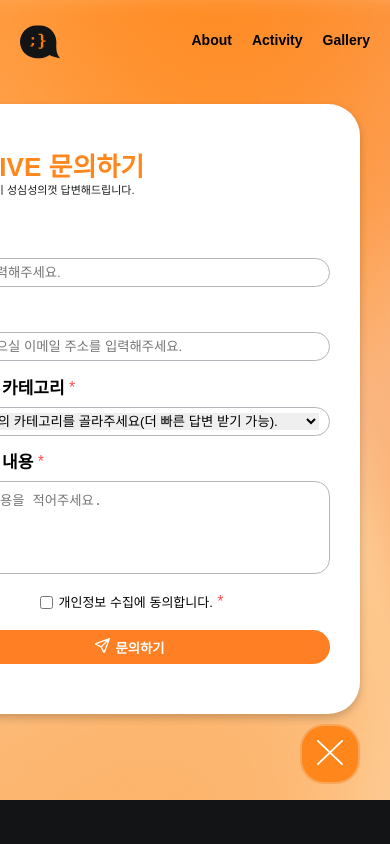
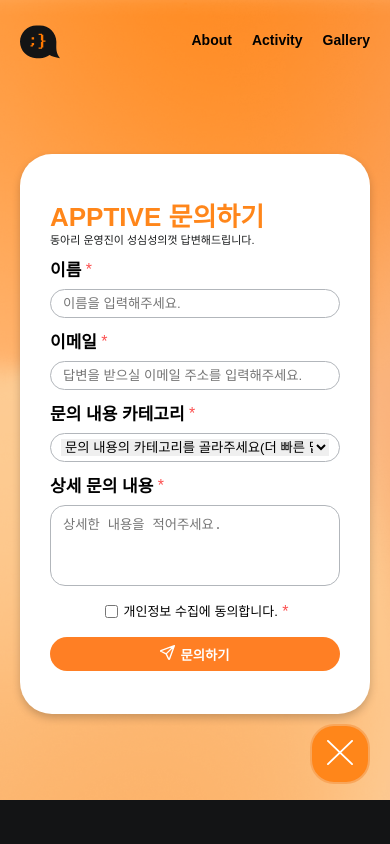
Before and after one commit to ApptiveDev/apptive-home-frontend, a React (Vite) app: page / in a window 390 px wide. Both pictures are taken after a click on the button 330 px from the left and 754 px from the top of the page. Shown: the top 844 px of the page. Built offline with nearby package versions, Linux system fonts and the light colour scheme; a web font is replaced by a local one.

Commit message:
design: 반응형 디자인을 반영하고 eslint 문제 수정

```diff
--- a/src/components/organisms/qna/Qna.tsx
+++ b/src/components/organisms/qna/Qna.tsx
@@ -1,8 +1,7 @@
-import { useEffect, useRef, useState } from "react";
-import FloatingButton from "./FloatingButton";
-import QnaForm from "./QnaForm";
-import { MAX_CONTENT_WIDTH } from '@styles/sizes';
-import Container from "@/components/atoms/container/Container";
+import { useEffect, useRef, useState } from 'react';
+import FloatingButton from './FloatingButton';
+import QnaForm from './QnaForm';
+import Container from '@components/atoms/container/Container';
 
 function Qna() {
   const [isFormOpen, setIsFormOpen] = useState(false);
@@ -27,41 +26,45 @@
       }
     };
 
-    // 클릭 이벤트 리스너 추가
-    document.addEventListener("mousedown", handleClickOutside);
+    document.addEventListener('mousedown', handleClickOutside);
 
     return () => {
-      // 컴포넌트 언마운트 시 이벤트 리스너 제거
-      document.removeEventListener("mousedown", handleClickOutside);
+      document.removeEventListener('mousedown', handleClickOutside);
     };
   }, [formRef, buttonRef]);
 
   return (
     <Container
       size="full-width"
-      maxWidth={MAX_CONTENT_WIDTH}
       direction="column"
-      padding="20px"
       style={{
-        padding: '50px 0',
-        position:'fixed',
-        alignItems:'end',
-        display:'flex',flexDirection:'column', right:'30px',bottom:'10px',
-        zIndex:1000
-      }}
-      responsiveStyle={{
-        sm: { padding: '50px 5%' },
+        position: 'fixed',
+        bottom: '10px',
+        zIndex: 1000,
       }}
     >
-      <div
-
-      style={{display:'flex',flexDirection:'column', alignItems:'end',bottom:'10px', gap:'10px',zIndex:1000}}>
-        <QnaForm ref={formRef} isOpen={isFormOpen}/>
-        <FloatingButton ref={buttonRef} isOpen={isFormOpen} onClick={handleButtonClick} />
-      </div>
+      <Container
+        size="full-width"
+        justify="flex-end"
+      >
+        <Container
+          align="flex-end"
+          direction="column"
+          padding="50px 20px"
+          size="full-width"
+          style={{
+            bottom: '10px',
+            gap: '10px',
+            zIndex: 1000,
+          }}
+        >
+          <QnaForm ref={formRef} isOpen={isFormOpen}/>
+          <FloatingButton ref={buttonRef} isOpen={isFormOpen} onClick={handleButtonClick}/>
+        </Container>
+      </Container>
     </Container>
 
+  );
+}
 
-  )
-}
 export default Qna;
--- a/src/components/organisms/qna/QnaForm.tsx
+++ b/src/components/organisms/qna/QnaForm.tsx
@@ -11,84 +11,93 @@
   if (!isOpen) return null;
   return (
     <div ref={ref}>
-       <Container size={{ width: '340px', height: '510px' }} direction='column' style={{
-      width: '400px',
+       <Container
+         size={{
+           width: '100%',
+           height: '560px',
+         }}
+         maxWidth='400px'
+         direction='column'
+         style={{
            backgroundColor: 'white',
            borderRadius: '32px',
            boxShadow: '0px 4px 8px rgba(0, 0, 0, 0.2)',
-      padding: '50px 30px',
-      zIndex: 1000
-      ,justifyContent: 'space-between',
+           zIndex: 1000,
+           justifyContent: 'space-between',
          }}
         justify="center"
         align="flex-start"
       >
-        <Container direction='column'  style={{width:'100%', gap:'5px'}}>
-          <div style={{fontSize:'26px', fontWeight:'700', color:'#FF861A'}}>APPTIVE 문의하기</div>
-          <div style={{fontSize:'11px', color:'#191B1C'}}>동아리 운영진이 성심성의껏 답변해드립니다.</div>
+        <Container
+          padding="50px 30px"
+          direction="column"
+          gap="16px"
+        >
+          <Container direction='column'  style={{ width:'100%', gap:'5px' }}>
+            <div style={{ fontSize:'26px', fontWeight:'700', color:'#FF861A' }}>APPTIVE 문의하기</div>
+            <div style={{ fontSize:'11px', color:'#191B1C' }}>동아리 운영진이 성심성의껏 답변해드립니다.</div>
           </Container>
-        <form style={{width:'100%', height:'85%',display: 'flex', flexDirection: 'column', justifyContent: 'space-between', gap:'5px'}}>
+          <form style={{ width:'100%', height:'85%', display: 'flex', flexDirection: 'column', justifyContent: 'space-between', gap:'16px' }}>
             <Container direction="column" gap="10px">
               <Container direction='row'>
-              <label htmlFor="name" style={{fontSize:'17px', fontWeight:'700'}} >이름</label>
-              <div style={{color:'#FC4F4F'}}>&nbsp;*</div>
+                <label htmlFor="name" style={{ fontSize:'17px', fontWeight:'700' }} >이름</label>
+                <div style={{ color:'#FC4F4F' }}>&nbsp;*</div>
               </Container>
-            <div style={{border:'1px solid #B2B6BB', borderRadius:'15px',flexDirection:'row',padding:'5px 10px', boxSizing:'border-box', width:'100%'}}>
-              <input type="text" id="name" name='name' placeholder='이름을 입력해주세요.' style={{border: 'none',outline: 'none',width:'100%'}} required/>
+              <div style={{ border:'1px solid #B2B6BB', borderRadius:'15px', flexDirection:'row', padding:'5px 10px', boxSizing:'border-box', width:'100%' }}>
+                <input type="text" id="name" name='name' placeholder='이름을 입력해주세요.' style={{ border: 'none', outline: 'none', width:'100%' }} required/>
               </div>
             </Container>
             <Container direction="column" gap="10px">
               <Container direction='row'>
-              <label htmlFor="email" style={{fontSize:'17px', fontWeight:'700'}}>이메일</label>
-              <div style={{color:'#FC4F4F'}}>&nbsp;*</div>
+                <label htmlFor="email" style={{ fontSize:'17px', fontWeight:'700' }}>이메일</label>
+                <div style={{ color:'#FC4F4F' }}>&nbsp;*</div>
               </Container>
-            <div style={{border:'1px solid #B2B6BB', borderRadius:'15px',flexDirection:'row',padding:'5px 10px', boxSizing:'border-box', width:'100%'}}>
-              <input type="text" id="email" name='email' placeholder='답변을 받으실 이메일 주소를 입력해주세요.' style={{border: 'none', outline: 'none',width:'100%'}} required></input>
+              <div style={{ border:'1px solid #B2B6BB', borderRadius:'15px', flexDirection:'row', padding:'5px 10px', boxSizing:'border-box', width:'100%' }}>
+                <input type="text" id="email" name='email' placeholder='답변을 받으실 이메일 주소를 입력해주세요.' style={{ border: 'none', outline: 'none', width:'100%' }} required></input>
               </div>
             </Container>
             <Container direction="column" gap="10px">
               <Container direction='row'>
-              <label htmlFor="category" style={{fontSize:'17px', fontWeight:'700'}}>문의 내용 카테고리</label>
-              <div style={{color:'#FC4F4F'}}>&nbsp;*</div>
+                <label htmlFor="category" style={{ fontSize:'17px', fontWeight:'700' }}>문의 내용 카테고리</label>
+                <div style={{ color:'#FC4F4F' }}>&nbsp;*</div>
               </Container>
-            <div style={{border:'1px solid #B2B6BB', borderRadius:'15px',flexDirection:'row',padding:'5px 10px', boxSizing:'border-box', width:'100%'}}>
-              <select id="category" name='category' style={{border: 'none', outline: 'none',width: '100%', height:'100%'}} required>
-              <option value="" style={{color:'#B2B6BB'}} disabled selected hidden>문의 내용의 카테고리를 골라주세요(더 빠른 답변 받기 가능).</option>
+              <div style={{ border:'1px solid #B2B6BB', borderRadius:'15px', flexDirection:'row', padding:'5px 10px', boxSizing:'border-box', width:'100%' }}>
+                <select id="category" name='category' style={{ border: 'none', outline: 'none', width: '100%', height:'100%' }} required>
+                  <option value="" style={{ color:'#B2B6BB' }} disabled selected hidden>문의 내용의 카테고리를 골라주세요(더 빠른 답변 받기 가능).</option>
                   <option value="1">동아리 모집</option>
                   <option value="2">동아리 행사 문의</option>
                   <option value="3">기타</option>
                 </select>
               </div>
             </Container>
-          <Container direction="column" gap="10px" style={{height:'120px'}}>
+            <Container direction="column" gap="10px" style={{ height:'120px' }}>
               <Container direction='row'>
-              <label htmlFor="content"style={{fontSize:'17px', fontWeight:'700'}} >상세 문의 내용</label>
-              <div style={{color:'#FC4F4F'}}>&nbsp;*</div>
+                <label htmlFor="content"style={{ fontSize:'17px', fontWeight:'700' }} >상세 문의 내용</label>
+                <div style={{ color:'#FC4F4F' }}>&nbsp;*</div>
               </Container>
-            <div style={{border:'1px solid #B2B6BB', borderRadius:'15px',flexDirection:'row',padding:'6px 10px', boxSizing:'border-box', width:'100%', height:'100%'}}>
-              <textarea id="content" name='content' rows={4} placeholder='상세한 내용을 적어주세요.' style={{resize:'none',border: 'none', outline: 'none',width:'98%', height:'92%', textAlign:'start'}} required/>
+              <div style={{ border:'1px solid #B2B6BB', borderRadius:'15px', flexDirection:'row', padding:'6px 10px', boxSizing:'border-box', width:'100%', height:'100%' }}>
+                <textarea id="content" name='content' rows={4} placeholder='상세한 내용을 적어주세요.' style={{ resize:'none', border: 'none', outline: 'none', width:'98%', height:'92%', textAlign:'start' }} required/>
               </div>
             </Container>
-          <Container direction="row" justify="center" align='center'style={{width:'100%'}}>
-            <input type='checkbox' id='agree' name='agree' style={{marginRight:'5px', color:'#FF7F24'}} required/>
-            <div style={{fontSize:'13px'}}>개인정보 수집에 동의합니다.</div>
-            <div style={{color:'#FC4F4F'}}>&nbsp;*</div>
+            <Container direction="row" justify="center" align='center' style={{ width:'100%' }}>
+              <input type='checkbox' id='agree' name='agree' style={{ marginRight:'5px', color:'#FF7F24' }} required/>
+              <div style={{ fontSize:'13px' }}>개인정보 수집에 동의합니다.</div>
+              <div style={{ color:'#FC4F4F' }}>&nbsp;*</div>
             </Container>
-          <Container direction="row" justify="center" style={{width:'100%'}}>
-            <button type="submit" style={{ width:'100%', height:'34px', backgroundColor:'#FF7F24', color:'white', borderRadius:'32px', border:'none', cursor:'pointer'}}>
-              <div style={{gap:'5px', width:'100%', height:'100%', display:'flex', padding:'1px', boxSizing:'border-box', justifyContent:'center', alignItems:'center', fontWeight:'700'}}>
+            <Container direction="row" justify="center" style={{ width:'100%' }}>
+              <button type="submit" style={{ width:'100%', height:'34px', backgroundColor:'#FF7F24', color:'white', borderRadius:'32px', border:'none', cursor:'pointer' }}>
+                <div style={{ gap:'5px', width:'100%', height:'100%', display:'flex', padding:'1px', boxSizing:'border-box', justifyContent:'center', alignItems:'center', fontWeight:'700' }}>
                   <Image style={{ width: '15px' }} src={airplaneIcon} alt="airplane icon" />
                   문의하기
                 </div>
               </button>
             </Container>
           </form>
-
-
+        </Container>
       </Container>
     </div>
 
   );
-})
+});
 
 export default QnaForm;
```
Also changed, not shown: src/components/gallery/GalleryCard.tsx (deleted, +0 -47 lines), src/components/organisms/gallery/GalleryCard.tsx (added, +67 -0 lines), src/components/organisms/gallery/GallerySection.tsx (renamed from src/components/gallery/GallerySection.tsx, +49 -45 lines). Lines whose indentation alone changed are shown as unchanged.
